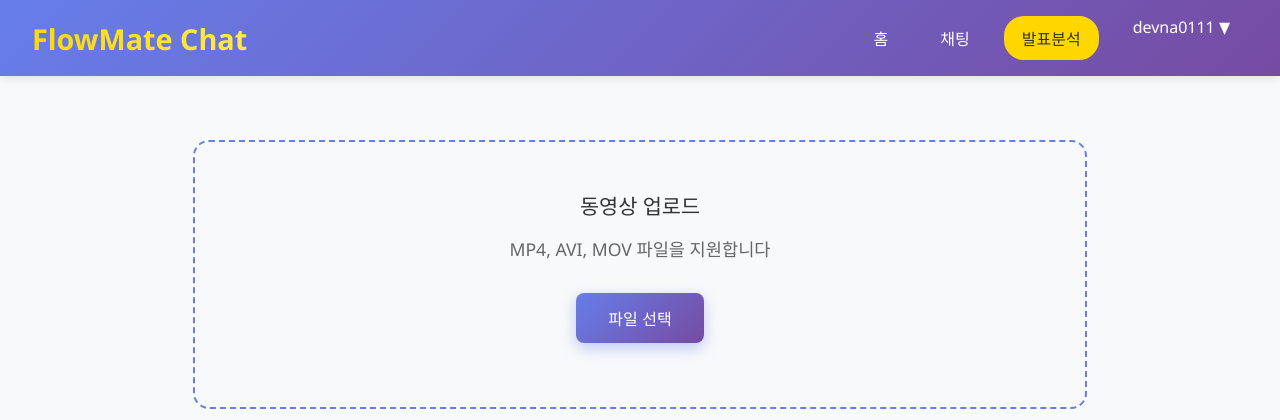
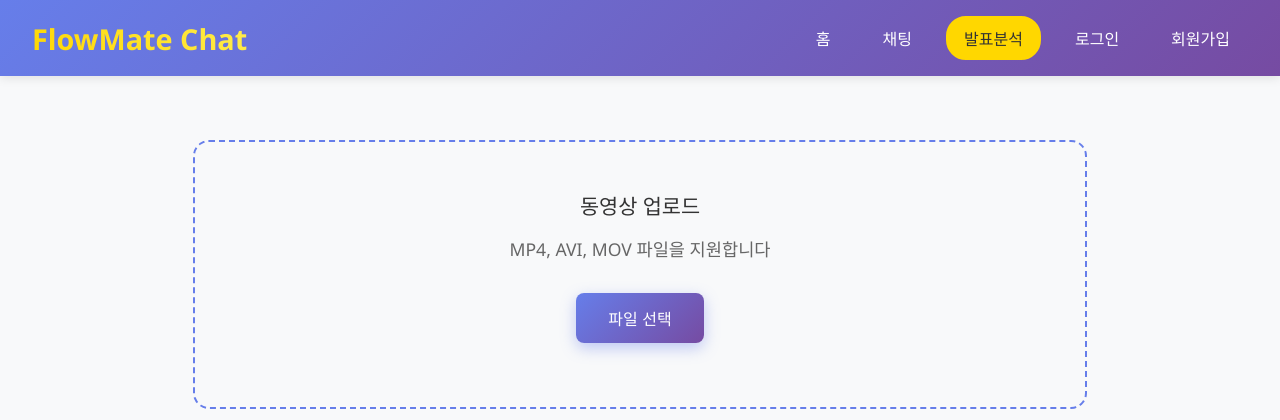
Before and after one commit to devna0111/FlowMate, a Django app: page /presentation/ in a window 1280 px wide. Shown: the top 420 px of the page. Run offline with Django 5.2, Linux system fonts and the light colour scheme.

Commit message:
check_run

```diff
--- a/presentation/templates/presentation/analysis.html
+++ b/presentation/templates/presentation/analysis.html
@@ -457,13 +457,18 @@
             <a href="/" class="nav-btn">홈</a>
             <a href="/chat_page/" class="nav-btn">채팅</a>
             <a href="#" class="nav-btn" style="background: #f0f0f0;">발표분석</a>
-            <div class="dropdown">
-                <a href="#" class="nav-btn dropbtn" id="dropdownBtn">devna0111 ▼</a>
-                <div class="dropdown-content" id="dropdownContent">
-                    <a href="/admin/">관리자</a>
-                    <a href="/logout/">로그아웃</a>
+            {% if user.is_authenticated %}
+                <div class="dropdown">
+                    <a href="#" class="nav-btn dropbtn" id="dropdownBtn">{{ user.username }} ▼</a>
+                    <div class="dropdown-content" id="dropdownContent">
+                        <a href="/admin/">관리자</a>
+                        <a href="{% url 'user_logout' %}">로그아웃</a>
+                    </div>
                 </div>
-            </div>
+            {% else %}
+                <a href="{% url 'user_login' %}" class="nav-btn">로그인</a>
+                <a href="{% url 'signup' %}" class="nav-btn">회원가입</a>
+            {% endif %}
         </div>
     </div>
 
```
Also changed, not shown: db.sqlite3.
